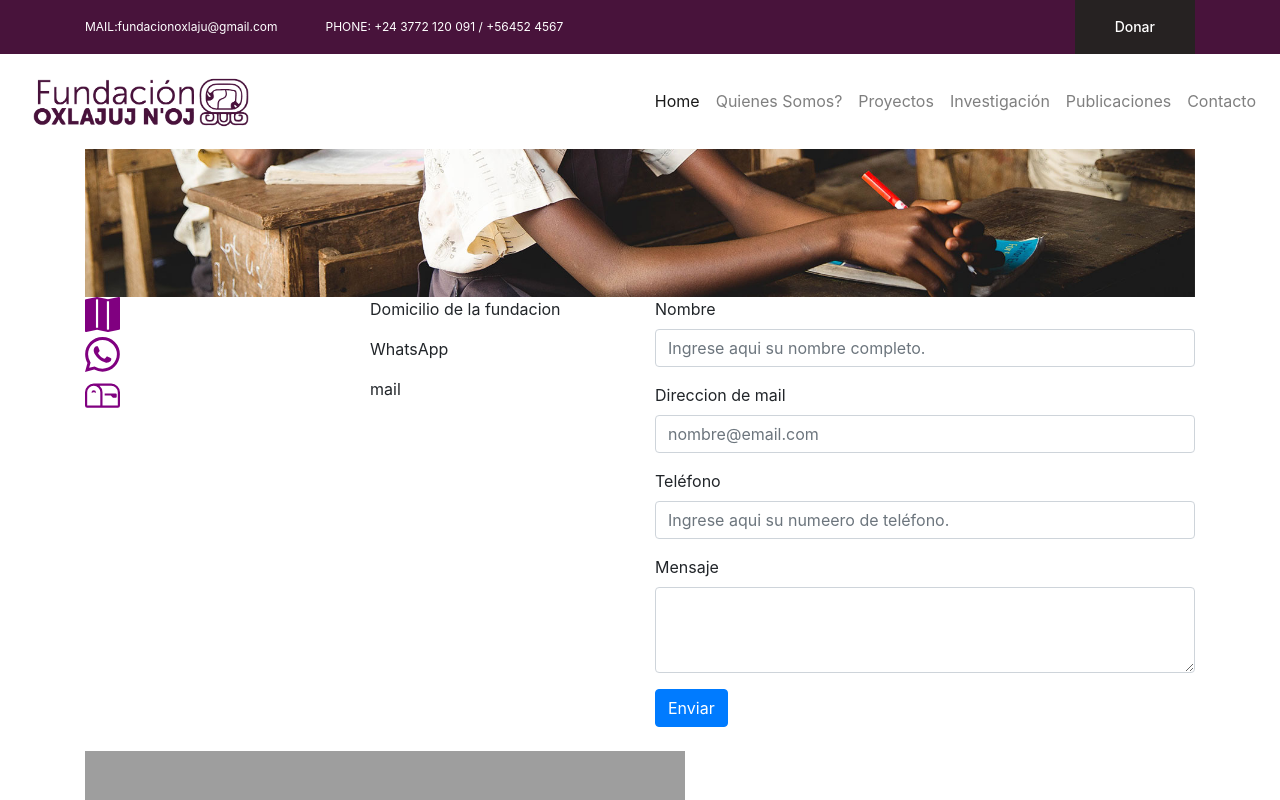
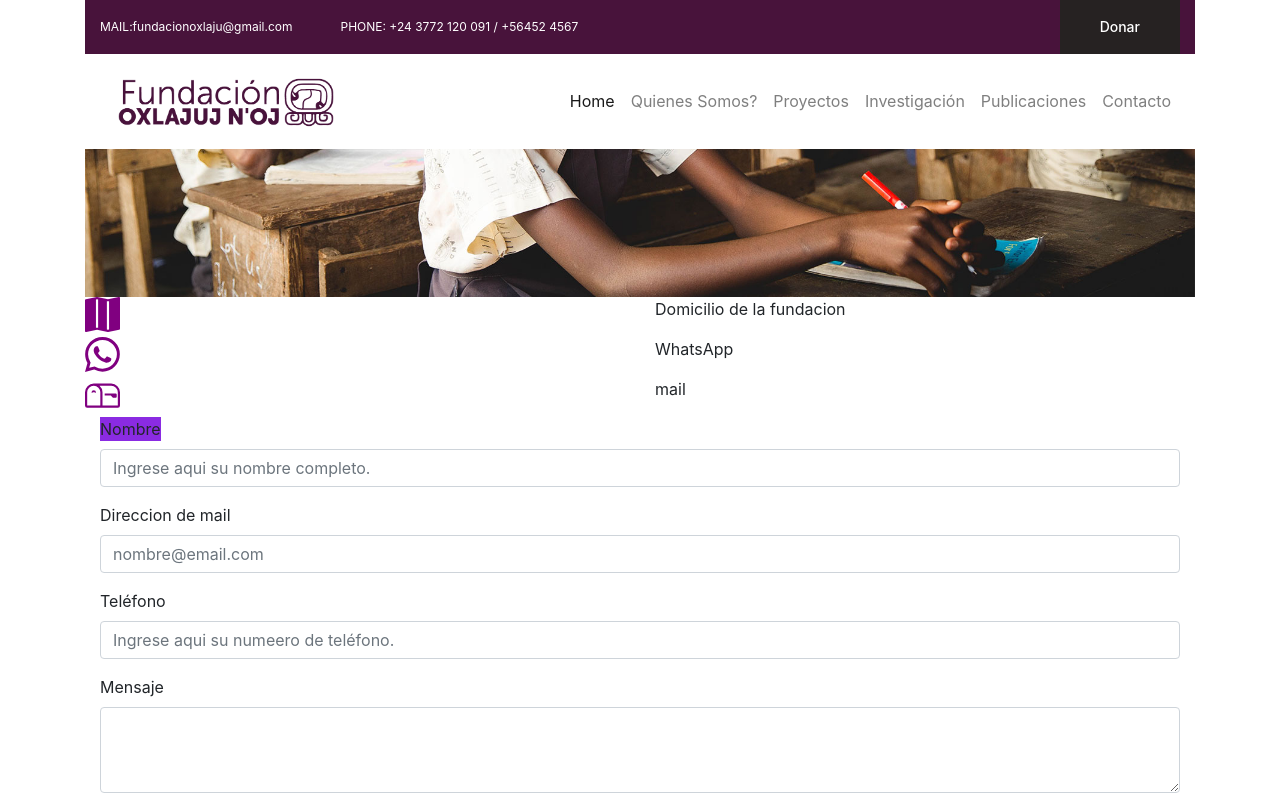
Before and after one commit to Ada-IT/ppi-web-oxlajuj, a Next.js app: page /contacto in a window 1280 px wide. Shown: the top 800 px of the page. Built offline with nearby package versions, Linux system fonts and the light colour scheme; grey boxes are pictures that could not be loaded.

Commit message:
arreglo de carpetas

```diff
--- /dev/null
+++ b/components/formularioContacto/formularioContacto.jsx
@@ -0,0 +1,41 @@
+import style from "../../styles/FormularioContacto.module.css";
+import Button from "react-bootstrap/Button";
+import Form from "react-bootstrap/Form";
+import Col from "react-bootstrap/Col";
+
+const FormularioContacto = () => {
+
+    return (
+        <Col>
+            <Form>
+                <Form.Group controlId='formGroupName'>
+                    <Form.Label className={style.prueba}>Nombre</Form.Label>
+                    <Form.Control
+                        type='text'
+                        placeholder='Ingrese aqui su nombre completo.'
+                    />
+                </Form.Group>
+                <Form.Group controlId='formGroupEmail'>
+                    <Form.Label>Direccion de mail</Form.Label>
+                    <Form.Control type='email' placeholder='nombre@email.com' />
+                </Form.Group>
+                <Form.Group controlId='formGroupPhone'>
+                    <Form.Label>Teléfono</Form.Label>
+                    <Form.Control
+                        type='text'
+                        placeholder='Ingrese aqui su numeero de teléfono.'
+                    />
+                </Form.Group>
+                <Form.Group controlId='form.ControlTextarea1'>
+                    <Form.Label>Mensaje</Form.Label>
+                    <Form.Control as='textarea' rows={3} />
+                </Form.Group>
+                <Button variant='primary' type='submit'>
+                    Enviar
+                </Button>
+            </Form>
+        </Col>
+    )
+};
+
+export default FormularioContacto;
--- /dev/null
+++ b/components/infoFundacion/InfoFundacion.jsx
@@ -0,0 +1,36 @@
+import Row from "react-bootstrap/Row";
+import Col from "react-bootstrap/Col";
+import { MapFill, Whatsapp, Mailbox } from "react-bootstrap-icons";
+
+const InfoFundacion = () => {
+    return (
+        <div>
+            <Row>
+                <Col>
+                    <MapFill color='purple' size={35} />
+                </Col>
+                <Col>
+                    <p>Domicilio de la fundacion</p>
+                </Col>
+            </Row>
+            <Row>
+                <Col>
+                    <Whatsapp color='purple' size={35} />
+                </Col>
+                <Col>
+                    <p>WhatsApp</p>
+                </Col>
+            </Row>
+            <Row>
+                <Col>
+                    <Mailbox color='purple' size={35} />
+                </Col>
+                <Col>
+                    <p>mail</p>
+                </Col>
+            </Row>
+        </div>
+    );
+}
+
+export default InfoFundacion;
--- /dev/null
+++ b/components/mapaContacto/MapaContacto.jsx
@@ -0,0 +1,22 @@
+
+const FormularioContacto = () => {
+    return(
+        <div class='mapouter'>
+            <div class='gmap_canvas'>
+                <iframe
+                    width='600'
+                    height='500'
+                    id='gmap_canvas'
+                    src='https://maps.google.com/maps?q=guatemala&t=&z=13&ie=UTF8&iwloc=&output=embed'
+                    frameborder='0'
+                    scrolling='no'
+                    marginheight='0'
+                    marginwidth='0'
+                ></iframe>
+                <a href='https://www.whatismyip-address.com'></a>
+            </div>
+        </div>
+    )
+};
+
+export default FormularioContacto;
--- a/pages/contacto.jsx
+++ b/pages/contacto.jsx
@@ -1,95 +1,21 @@
-import Button from "react-bootstrap/Button";
-import Form from "react-bootstrap/Form";
 import Container from "react-bootstrap/Container";
-import Row from "react-bootstrap/Row";
-import Col from "react-bootstrap/Col";
 import Image from "react-bootstrap/Image";
-import { MapFill, Whatsapp, Mailbox } from "react-bootstrap-icons";
-import Header from "../containers/header/Header";
+//import Navbar from "../components/header/Navbar";
+import FormularioContacto from "../components/formularioContacto/formularioContacto";
+import Headers from "../containers/header/Header";
+import MapaContacto from "../components/mapaContacto/MapaContacto";
+import InfoFundacion from "../components/infoFundacion/InfoFundacion";
 
-const Contact = () => {
-  return (
-    <>
-      <Header />
-      <Container>
-        <Image src='./images/contact-bg.jpg' fluid />
-        <br />
-        <Row>
-          <Col>
-            <Row>
-              <Col>
-                <MapFill color='purple' size={35} />
-              </Col>
-              <Col>
-                <p>Domicilio de la fundacion</p>
-              </Col>
-            </Row>
-            <Row>
-              <Col>
-                <Whatsapp color='purple' size={35} />
-              </Col>
-              <Col>
-                <p>WhatsApp</p>
-              </Col>
-            </Row>
-            <Row>
-              <Col>
-                <Mailbox color='purple' size={35} />
-              </Col>
-              <Col>
-                <p>mail</p>
-              </Col>
-            </Row>
-          </Col>
-          <Col>
-            <Form>
-              <Form.Group controlId='formGroupName'>
-                <Form.Label>Nombre</Form.Label>
-                <Form.Control
-                  type='text'
-                  placeholder='Ingrese aqui su nombre completo.'
-                />
-              </Form.Group>
-              <Form.Group controlId='formGroupEmail'>
-                <Form.Label>Direccion de mail</Form.Label>
-                <Form.Control type='email' placeholder='nombre@email.com' />
-              </Form.Group>
-              <Form.Group controlId='formGroupPhone'>
-                <Form.Label>Teléfono</Form.Label>
-                <Form.Control
-                  type='text'
-                  placeholder='Ingrese aqui su numeero de teléfono.'
-                />
-              </Form.Group>
-              <Form.Group controlId='form.ControlTextarea1'>
-                <Form.Label>Mensaje</Form.Label>
-                <Form.Control as='textarea' rows={3} />
-              </Form.Group>
-              <Button variant='primary' type='submit'>
-                Enviar
-              </Button>
-            </Form>
-          </Col>
-        </Row>
-        <br />
-        <div class='mapouter'>
-          <div class='gmap_canvas'>
-            <iframe
-              width='600'
-              height='500'
-              id='gmap_canvas'
-              src='https://maps.google.com/maps?q=guatemala&t=&z=13&ie=UTF8&iwloc=&output=embed'
-              frameborder='0'
-              scrolling='no'
-              marginheight='0'
-              marginwidth='0'
-            ></iframe>
-            <a href='https://www.whatismyip-address.com'></a>
-          </div>
-        </div>
-      </Container>
-    </>
-  );
-};
-
-export default Contact;
+const Contacto = () => {
+    return (
+        <Container >
+            <Headers />
+            <Image src='./images/contact-bg.jpg' fluid />
+            <br />
+            <InfoFundacion />
+            <FormularioContacto></FormularioContacto>
+            <MapaContacto />
+        </Container>
+    );
+}
+export default Contacto;
--- /dev/null
+++ b/styles/formularioContacto.module.css
@@ -0,0 +1,3 @@
+.prueba{
+    background-color: blueviolet;
+}
```
